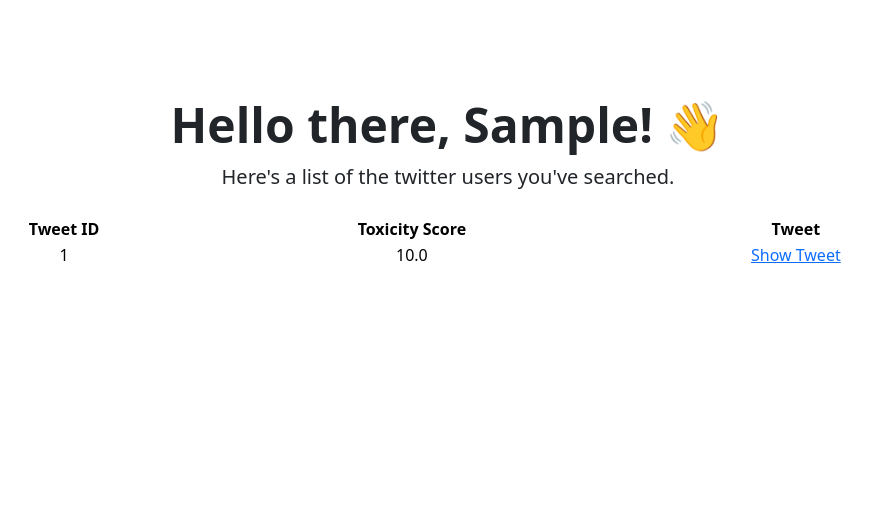
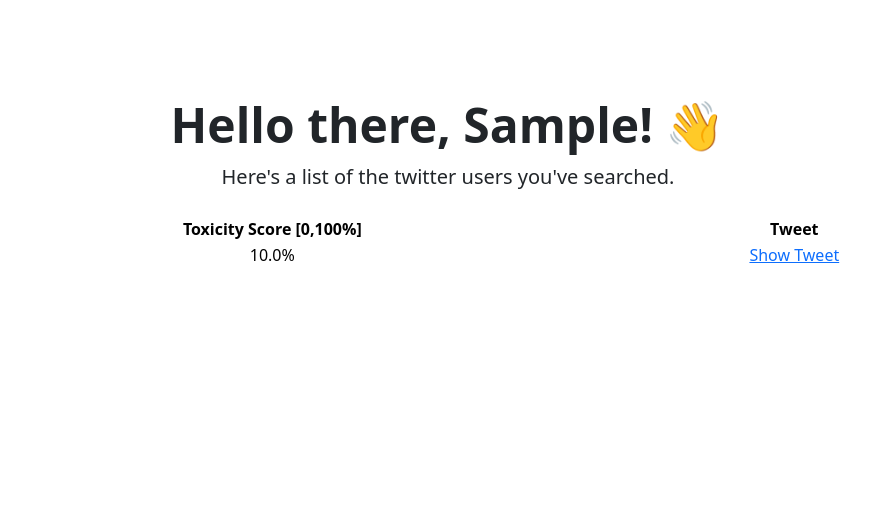
Before and after one commit to franciscojavierarceo/twitter-scan, a Django app: page /results/ in a window 1280 px wide. Shown: the part 89-597 px from the top of the page, without its empty margins (192-1064 px from the left). Run offline with Django 3.2, Linux system fonts and the light colour scheme; a user stored in the database is signed in; tables that the repository leaves empty hold one stand-in row (values such as "Sample post"); parts of the project's set-up code (start-up, migrations or seed data) failed here and were passed over; some libraries are stand-ins or nearby versions.

Commit message:
updated scoring and logic

```diff
--- a/authorization/templates/authorization/results.html
+++ b/authorization/templates/authorization/results.html
@@ -11,15 +11,16 @@
             {% for row in results %}
             {% comment %} <li class="list-group-item"> @{{ row.twitter_username }} </li> {% endcomment %}
                     <thead><tr>
-                        <th class="col">Tweet ID</th>
-                        <th class="col">Toxicity Score</th>
+                        {% comment %} <th class="col">Tweet ID</th> {% endcomment %}
+                        <th class="col">Toxicity Score [0,100%]</th>
                         <th class="col">Tweet</th>
                     </tr></thead>
                 <tbody>
                 {% for tweet in tweets %}
                     <tr>
-                        <td class="col">{{tweet.tweet_id}}</td>
-                        <td class="col">{{tweet.toxicity_score}}</td>
+                        {% comment %} <td class="col">{{tweet.tweet_id}}</td> {% endcomment %}
+                        <td class="col">{{tweet.toxicity_score}}%</td>
+
                         <td class="col">
                             <a href="#" onclick="showTweet('{{tweet.tweet_id}}');" id="{{tweet.tweet_id}}-text">Show Tweet</a>
                             <div style="display:none" id="{{tweet.tweet_id}}">
--- a/authorization/utils.py
+++ b/authorization/utils.py
@@ -104,7 +104,7 @@ def score_and_save_tweets(screen_name: str, tweets: list) -> None:
             twitter_username=screen_name,
             tweet_text=tweet[2],
             tweet_date=tweet_date,
-            toxicity_score=tweet_score,
+            toxicity_score=round(tweet_score * 100., 2),
         )
         db_tweet.save()
 
```
